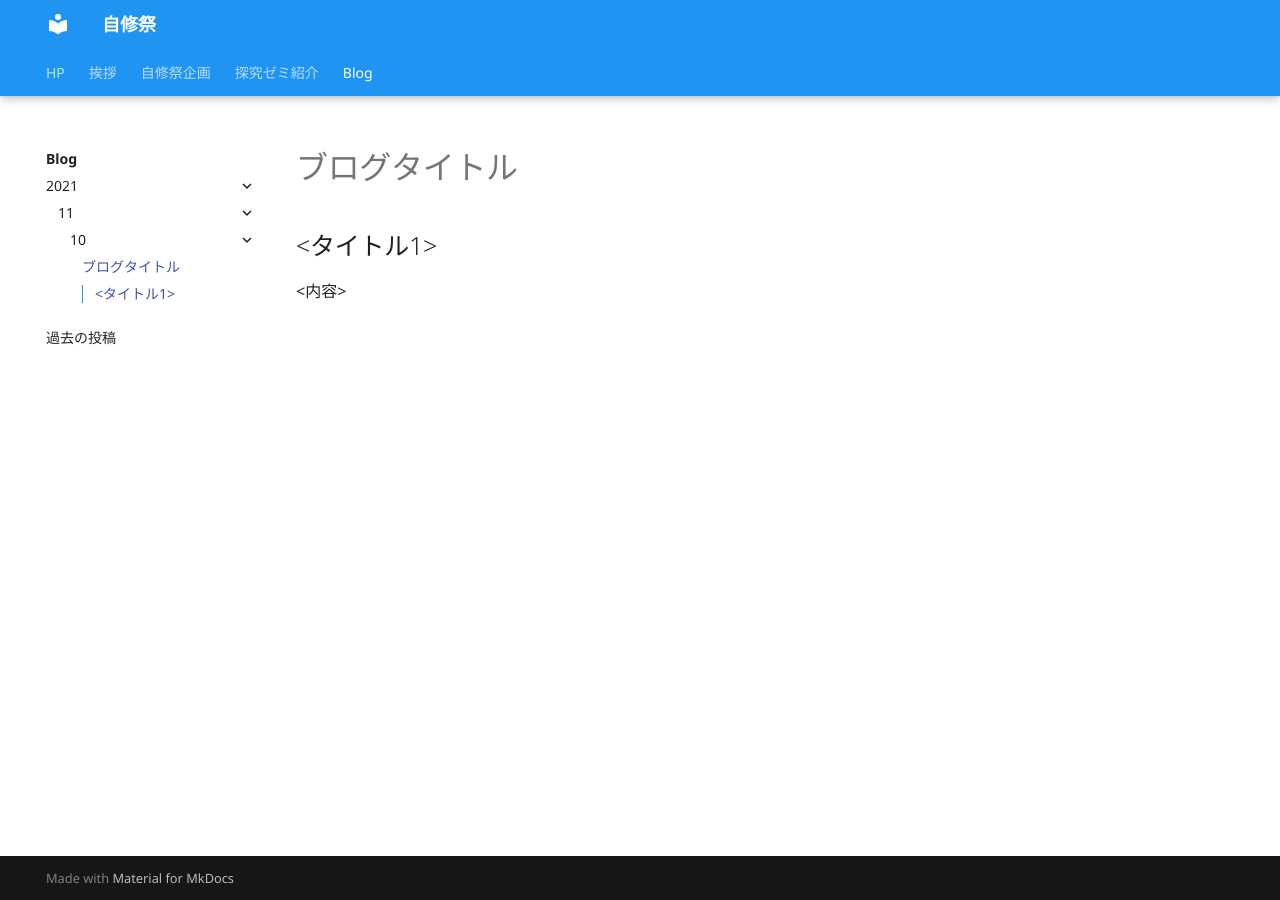
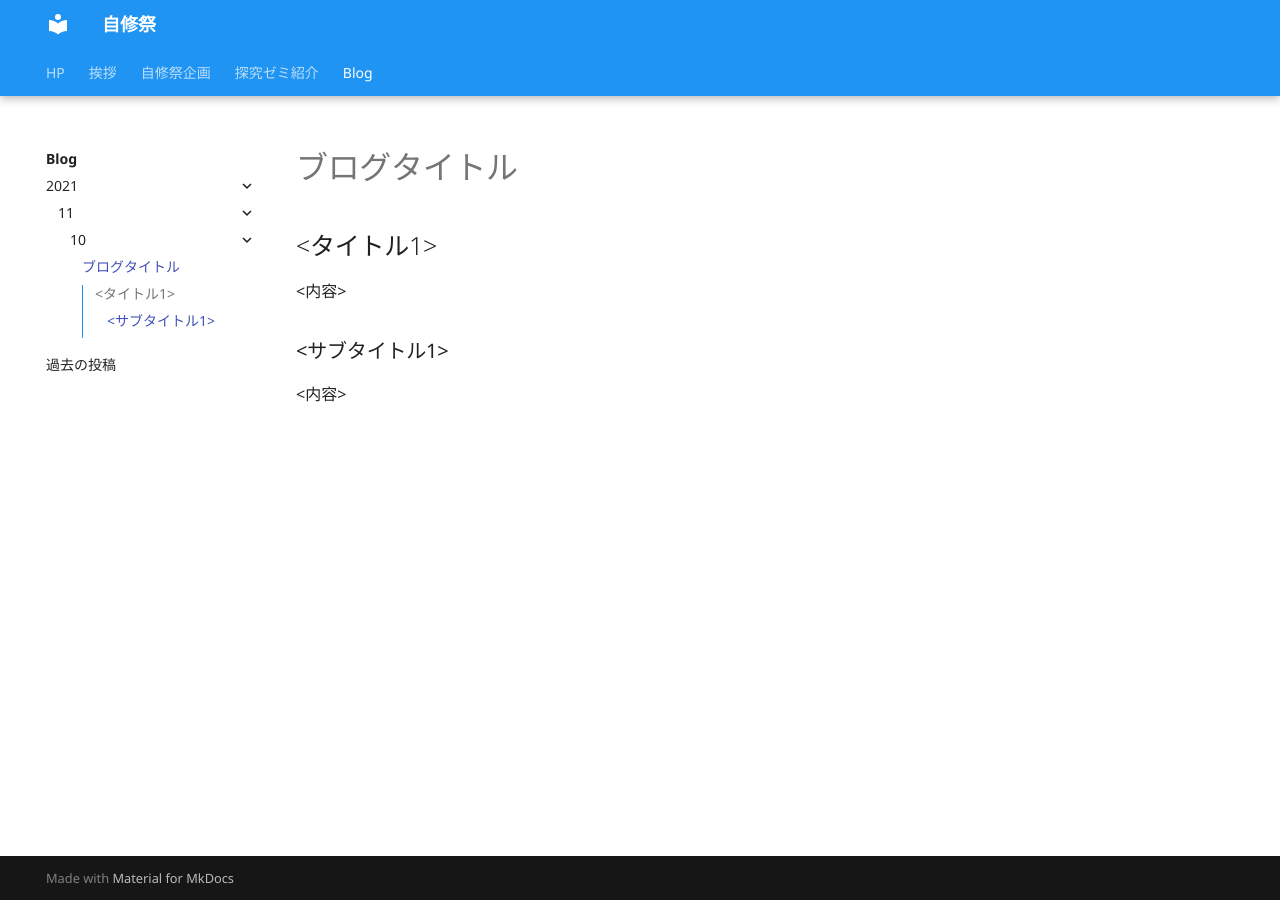
Before and after one commit to JSfes/temp, an MkDocs documentation site: the page built from docs/blog/2021/11/10/blog.md, in a window 1280 px wide. Built offline with MkDocs 1.6.1 and Material for MkDocs 9.7.7, drawn with Linux system fonts in a browser that asks for light colours.

Commit message:
Update blog.md

```diff
--- a/docs/blog/2021/11/10/blog.md
+++ b/docs/blog/2021/11/10/blog.md
@@ -4,3 +4,6 @@ description: ブログ説明
 ---
 ## <タイトル1>
 <内容>
+
+### <サブタイトル1>
+<内容>
```
